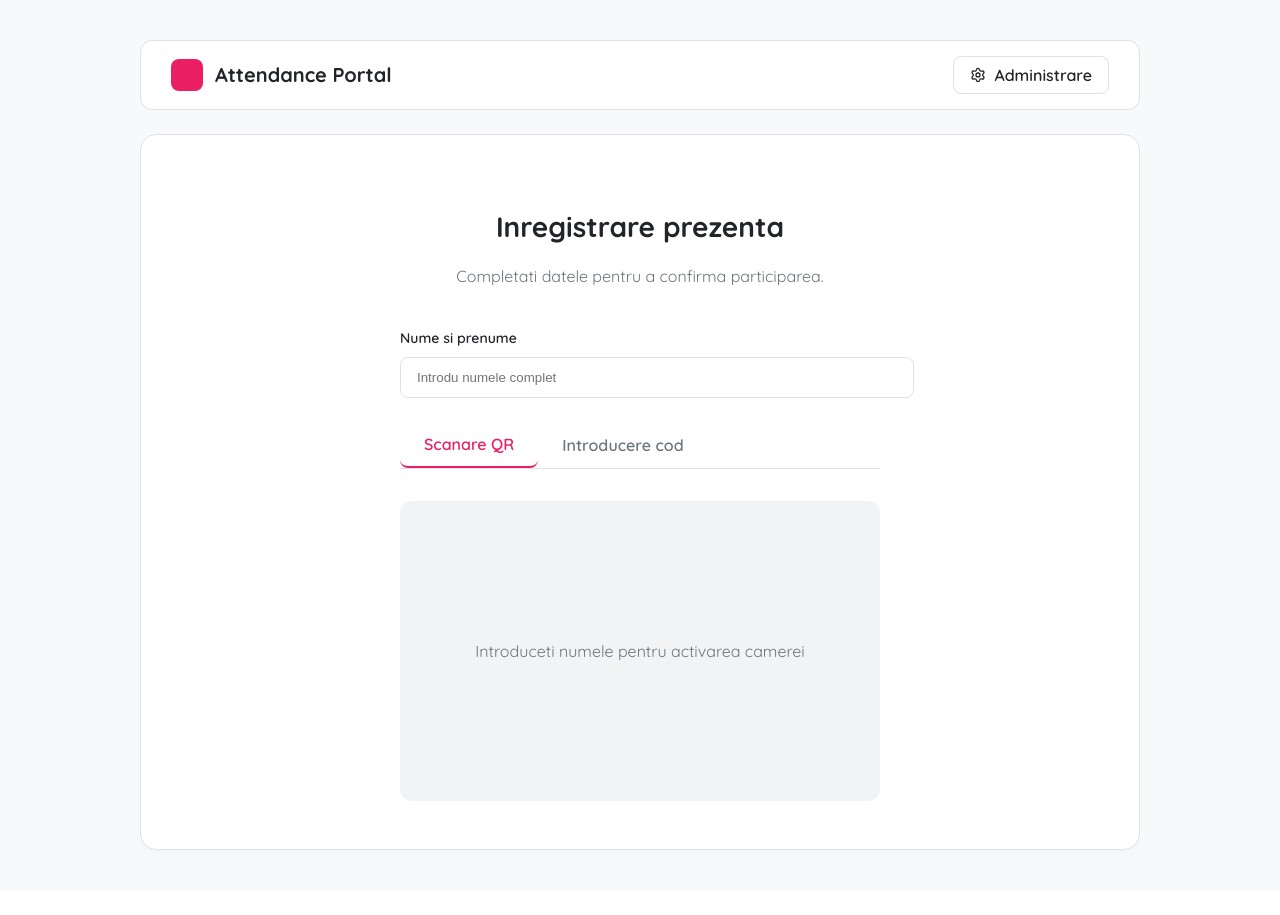
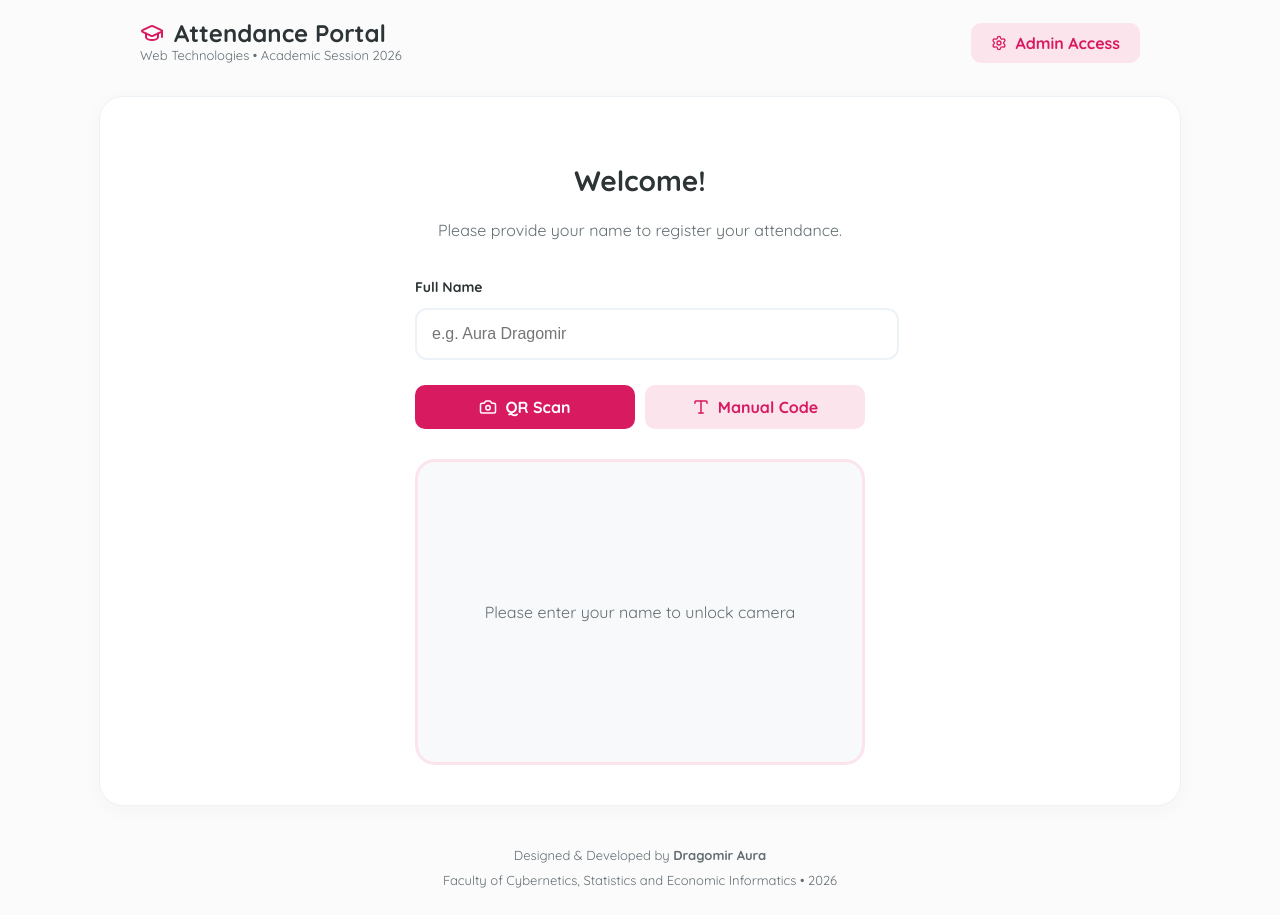
Before and after one commit to Auraelena1/webtech-project-aura-cris-2026, a React (Vite) app in the folder Frontend/: page / in a window 1280 px wide. Before the commit the page ends 890 px from the top, so only its background shows below. Built offline with nearby package versions, Linux system fonts and the light colour scheme.

Commit message:
am schimbat sa fie in engleza pagina

```diff
--- a/Frontend/src/App.jsx
+++ b/Frontend/src/App.jsx
@@ -1,10 +1,17 @@
 import { useState, useEffect } from 'react'
 import axios from 'axios'
-import { Camera, Type, Download, ChevronRight, Settings, Check, AlertTriangle, User, BarChart3 } from 'lucide-react'
+import {
+  Camera, Type, Download, Settings, Check,
+  AlertTriangle, User, GraduationCap, Clock, Sparkles
+} from 'lucide-react'
 import { Html5QrcodeScanner } from 'html5-qrcode'
 import { QRCodeSVG } from 'qrcode.react'
 import * as XLSX from 'xlsx'
 
+/**
+ * Attendance Management Application - Web Technologies Project 2026
+ * Developed by: Dragomir Aura
+ */
 function App() {
   const [role, setRole] = useState('student')
   const [activeTab, setActiveTab] = useState('scan')
@@ -13,21 +20,22 @@ function App() {
   const [message, setMessage] = useState(null)
   const [eventData, setEventData] = useState(null)
   const [attendanceList, setAttendanceList] = useState([])
+  const [loading, setLoading] = useState(false)
+  const [advice, setAdvice] = useState('') // Stocăm sfatul de la API-ul extern
 
-  // URL-ul tau de backend de pe Render
   const API_URL = 'https://webtech-project-aura-cris-2026.onrender.com';
 
-  // 1. Logica pentru Scanner
+  // Logic for QR Scanner initialization
   useEffect(() => {
     let scanner;
-    if (role === 'student' && activeTab === 'scan' && name.length > 2) {
+    if (role === 'student' && activeTab === 'scan' && name.trim().length > 2) {
       scanner = new Html5QrcodeScanner("reader", { fps: 10, qrbox: 250 });
       scanner.render((text) => { sendCheckIn(text); scanner.clear(); }, (err) => {});
     }
     return () => { if (scanner) scanner.clear().catch(() => {}); };
   }, [role, activeTab, name.length > 2]);
 
-  // 2. Monitorizare in timp real pentru Organizator
+  // Real-time updates for the organizer (polling every 3 seconds)
   useEffect(() => {
     let interval;
     if (role === 'organizer' && eventData) {
@@ -35,170 +43,188 @@ function App() {
         try {
           const res = await axios.get(`${API_URL}/events/${eventData.id}/attendance`);
           setAttendanceList(res.data);
-        } catch (err) {
-          console.error("Eroare la actualizarea listei");
-        }
-      }, 3000); // Verifica la fiecare 3 secunde
+        } catch (err) { console.error("Sync error"); }
+      }, 3000);
     }
     return () => clearInterval(interval);
   }, [role, eventData]);
 
   const sendCheckIn = async (codeToSend) => {
+    setLoading(true);
     try {
-      // AM ADAUGAT /checkin AICI
-      const res = await axios.post(`${API_URL}/checkin`, { participantName: name, code: codeToSend })
-      setMessage({ type: 'success', text: 'Prezenta a fost inregistrata in baza de date.' })
+      const res = await axios.post(`${API_URL}/checkin`, {
+        participantName: name,
+        code: codeToSend
+      });
+      setMessage({ type: 'success', text: 'Attendance recorded successfully!' });
+      setAdvice(res.data.advice); // Salvăm sfatul primit din API-ul extern
     } catch (err) {
-      setMessage({ type: 'error', text: err.response?.data?.message || 'Eroare la procesarea solicitarii.' })
-    }
+      setMessage({ type: 'error', text: err.response?.data?.message || 'Check-in failed.' });
+    } finally { setLoading(false); }
   }
 
   const createEvent = async () => {
+    setLoading(true);
     try {
-      // Pasul A: Ne asiguram ca exista un grup (pentru ca baza de date SQLite se reseteaza pe Render)
-      try {
-        await axios.post(`${API_URL}/groups`, { name: "Grup General" });
-      } catch (e) {
-        // Daca grupul exista deja, mergem mai departe
-      }
-
-      // Pasul B: Cream evenimentul
+      try { await axios.post(`${API_URL}/groups`, { name: "WebTech Class" }); } catch (e) {}
       const res = await axios.post(`${API_URL}/groups/1/events`, {
-        name: "Sesiune Tehnologii Web",
+        name: "Web Technologies Lab Session",
         startTime: new Date(),
         duration: 120
       });
-
-      // Pasul C: Deschidem evenimentul automat (status OPEN)
       const openRes = await axios.patch(`${API_URL}/events/${res.data.id}/status`, { status: 'OPEN' });
-
       setEventData(openRes.data);
-      setMessage({ type: 'success', text: 'Eveniment creat si deschis pentru scanare!' });
+      setMessage({ type: 'success', text: 'Session is now live!' });
     } catch (err) {
-      setMessage({ type: 'error', text: 'Nu am putut crea evenimentul. Verifica daca serverul e pornit.' });
-    }
+      setMessage({ type: 'error', text: 'Server connection error.' });
+    } finally { setLoading(false); }
   }
 
   const exportToExcel = () => {
-    const worksheet = XLSX.utils.json_to_sheet(attendanceList);
+    const dataToExport = attendanceList.map(item => ({
+      Student: item.participantName,
+      Time: new Date(item.checkInTime).toLocaleTimeString(),
+      Date: new Date(item.checkInTime).toLocaleDateString()
+    }));
+    const worksheet = XLSX.utils.json_to_sheet(dataToExport);
     const workbook = XLSX.utils.book_new();
-    XLSX.utils.book_append_sheet(workbook, worksheet, "Prezenta");
-    XLSX.writeFile(workbook, `Raport_Prezenta.xlsx`);
+    XLSX.utils.book_append_sheet(workbook, worksheet, "Attendance");
+    XLSX.writeFile(workbook, `Attendance_Report_${new Date().toLocaleDateString()}.xlsx`);
   }
 
   const theme = {
-    bg: '#F8F9FA',
+    bg: '#FBFBFC',
     card: '#FFFFFF',
-    primary: '#E91E63',
-    text: '#212529',
-    textMuted: '#6C757D',
-    border: '#DEE2E6',
-    success: '#198754',
-    danger: '#DC3545'
+    primary: '#D81B60', // Deep rose
+    accent: '#FCE4EC',
+    text: '#2D3436',
+    muted: '#636E72',
+    border: '#EDF2F7'
   }
 
   return (
     <div style={{
       minHeight: '100vh', width: '100vw', backgroundColor: theme.bg, color: theme.text,
       fontFamily: "'Quicksand', sans-serif", display: 'flex', flexDirection: 'column',
-      alignItems: 'center', padding: '40px 20px', boxSizing: 'border-box'
+      alignItems: 'center', padding: '20px', boxSizing: 'border-box'
     }}>
-      <div style={{ width: '100%', maxWidth: '1000px' }}>
-        <nav style={{
-          display: 'flex', justifyContent: 'space-between', alignItems: 'center',
-          backgroundColor: theme.card, padding: '15px 30px', borderRadius: '12px',
-          marginBottom: '24px', border: `1px solid ${theme.border}`
-        }}>
-          <div style={{ display: 'flex', alignItems: 'center', gap: '12px' }}>
-            <div style={{ width: '32px', height: '32px', backgroundColor: theme.primary, borderRadius: '8px' }}></div>
-            <span style={{ fontWeight: '700', fontSize: '20px' }}>Attendance Portal</span>
+
+      {/* PROFESSIONAL HEADER */}
+      <div style={{ width: '100%', maxWidth: '1000px', display: 'flex', justifyContent: 'space-between', alignItems: 'center', marginBottom: '30px' }}>
+        <div>
+          <h1 style={{ margin: 0, fontSize: '24px', fontWeight: '800', display: 'flex', alignItems: 'center', gap: '10px' }}>
+            <GraduationCap color={theme.primary} /> Attendance Portal
+          </h1>
+          <p style={{ margin: 0, fontSize: '13px', color: theme.muted }}>Web Technologies • Academic Session 2026</p>
         </div>
         <button
           onClick={() => setRole(role === 'student' ? 'organizer' : 'student')}
           style={{
-              backgroundColor: 'transparent', border: `1px solid ${theme.border}`,
-              padding: '8px 16px', borderRadius: '8px', cursor: 'pointer', fontWeight: '600',
-              display: 'flex', alignItems: 'center', gap: '8px', color: theme.text
+            backgroundColor: theme.accent, color: theme.primary, border: 'none',
+            padding: '10px 20px', borderRadius: '10px', cursor: 'pointer', fontWeight: '700',
+            display: 'flex', alignItems: 'center', gap: '8px'
           }}
         >
           {role === 'student' ? <Settings size={16}/> : <User size={16}/>}
-            {role === 'student' ? 'Administrare' : 'Acces Student'}
+          {role === 'student' ? 'Admin Access' : 'Student Mode'}
         </button>
-        </nav>
+      </div>
 
       <main style={{
-          backgroundColor: theme.card, borderRadius: '16px', padding: '48px',
-          border: `1px solid ${theme.border}`, boxShadow: '0 2px 4px rgba(0,0,0,0.02)'
+        width: '100%', maxWidth: '1000px', backgroundColor: theme.card, borderRadius: '24px',
+        padding: '40px', border: `1px solid ${theme.border}`, boxShadow: '0 4px 20px rgba(0,0,0,0.03)'
       }}>
 
         {role === 'student' ? (
-            <div style={{ maxWidth: '480px', margin: '0 auto' }}>
-              <h2 style={{ fontSize: '28px', marginBottom: '8px', textAlign: 'center' }}>Inregistrare prezenta</h2>
-              <p style={{ color: theme.textMuted, textAlign: 'center', marginBottom: '40px' }}>Completati datele pentru a confirma participarea.</p>
+          <div style={{ maxWidth: '450px', margin: '0 auto' }}>
+            <h2 style={{ textAlign: 'center', fontSize: '28px', marginBottom: '10px' }}>Welcome!</h2>
+            <p style={{ textAlign: 'center', color: theme.muted, marginBottom: '35px' }}>Please provide your name to register your attendance.</p>
 
-              <div style={{ marginBottom: '24px' }}>
-                <label style={{ display: 'block', fontWeight: '600', marginBottom: '8px', fontSize: '14px' }}>Nume si prenume</label>
+            <div style={{ marginBottom: '25px' }}>
+              <label style={{ display: 'block', fontWeight: '700', marginBottom: '10px', fontSize: '14px' }}>Full Name</label>
               <input
-                  style={{ width: '100%', padding: '12px 16px', borderRadius: '8px', border: `1px solid ${theme.border}`, outline: 'none' }}
+                style={{ width: '100%', padding: '15px', borderRadius: '12px', border: `2px solid ${theme.border}`, fontSize: '16px', outline: 'none', transition: '0.3s' }}
                 value={name} onChange={(e) => setName(e.target.value)}
-                  placeholder="Introdu numele complet"
+                placeholder="e.g. Aura Dragomir"
               />
             </div>
 
-              <div style={{ display: 'flex', borderBottom: `1px solid ${theme.border}`, marginBottom: '32px' }}>
-                <button onClick={() => setActiveTab('scan')} style={{ padding: '12px 24px', backgroundColor: 'transparent', border: 'none', borderBottom: activeTab === 'scan' ? `2px solid ${theme.primary}` : 'none', color: activeTab === 'scan' ? theme.primary : theme.textMuted, cursor: 'pointer', fontWeight: '600' }}>Scanare QR</button>
-                <button onClick={() => setActiveTab('manual')} style={{ padding: '12px 24px', backgroundColor: 'transparent', border: 'none', borderBottom: activeTab === 'manual' ? `2px solid ${theme.primary}` : 'none', color: activeTab === 'manual' ? theme.primary : theme.textMuted, cursor: 'pointer', fontWeight: '600' }}>Introducere cod</button>
+            <div style={{ display: 'flex', gap: '10px', marginBottom: '30px' }}>
+              <button onClick={() => setActiveTab('scan')} style={{ flex: 1, padding: '12px', borderRadius: '10px', border: 'none', backgroundColor: activeTab === 'scan' ? theme.primary : theme.accent, color: activeTab === 'scan' ? 'white' : theme.primary, fontWeight: '700', cursor: 'pointer', display: 'flex', alignItems: 'center', justifyContent: 'center', gap: '8px' }}>
+                <Camera size={18}/> QR Scan
+              </button>
+              <button onClick={() => setActiveTab('manual')} style={{ flex: 1, padding: '12px', borderRadius: '10px', border: 'none', backgroundColor: activeTab === 'manual' ? theme.primary : theme.accent, color: activeTab === 'manual' ? 'white' : theme.primary, fontWeight: '700', cursor: 'pointer', display: 'flex', alignItems: 'center', justifyContent: 'center', gap: '8px' }}>
+                <Type size={18}/> Manual Code
+              </button>
             </div>
 
             {activeTab === 'scan' && (
-                <div style={{ backgroundColor: '#F1F3F5', borderRadius: '12px', overflow: 'hidden', minHeight: '300px', display: 'flex', alignItems: 'center', justifyContent: 'center' }}>
-                  {name.length > 2 ? <div id="reader" style={{ width: '100%' }}></div> : <p style={{ color: theme.textMuted }}>Introduceti numele pentru activarea camerei</p>}
+              <div style={{ border: `3px solid ${theme.accent}`, borderRadius: '20px', overflow: 'hidden', minHeight: '300px', display: 'flex', alignItems: 'center', justifyContent: 'center', backgroundColor: '#F8F9FA' }}>
+                {name.trim().length > 2 ? <div id="reader" style={{ width: '100%' }}></div> : <p style={{ color: theme.muted, padding: '20px', textAlign: 'center' }}>Please enter your name to unlock camera</p>}
               </div>
             )}
 
             {activeTab === 'manual' && (
-                <div>
-                  <input style={{ width: '100%', padding: '12px 16px', borderRadius: '8px', border: `1px solid ${theme.border}`, marginBottom: '16px' }} value={code} onChange={(e) => setCode(e.target.value)} placeholder="Cod de acces" />
-                  <button onClick={() => sendCheckIn(code)} style={{ width: '100%', backgroundColor: theme.primary, color: 'white', border: 'none', padding: '14px', borderRadius: '8px', fontWeight: '600', cursor: 'pointer' }}>Confirma prezenta</button>
+              <div style={{ display: 'flex', flexDirection: 'column', gap: '15px' }}>
+                <input style={{ width: '100%', padding: '15px', borderRadius: '12px', border: `2px solid ${theme.border}`, fontSize: '20px', textAlign: 'center', letterSpacing: '2px' }} value={code} onChange={(e) => setCode(e.target.value)} placeholder="ENTER CODE" />
+                <button disabled={loading} onClick={() => sendCheckIn(code)} style={{ width: '100%', backgroundColor: theme.primary, color: 'white', border: 'none', padding: '16px', borderRadius: '12px', fontWeight: '700', cursor: 'pointer', opacity: loading ? 0.7 : 1 }}>
+                  {loading ? 'Processing...' : 'Submit Attendance'}
+                </button>
               </div>
             )}
           </div>
         ) : (
-            <div style={{ display: 'grid', gridTemplateColumns: eventData ? '400px 1fr' : '1fr', gap: '64px' }}>
-              <div>
-                <h2 style={{ fontSize: '24px', marginBottom: '24px' }}>Panou de control</h2>
+          <div style={{ display: 'grid', gridTemplateColumns: eventData ? '1fr 1.2fr' : '1fr', gap: '50px' }}>
+            <div style={{ textAlign: 'center', borderRight: eventData ? `1px solid ${theme.border}` : 'none', paddingRight: eventData ? '40px' : '0' }}>
+              <h2 style={{ fontSize: '24px', marginBottom: '30px', textAlign: 'left' }}>Session Control</h2>
               {!eventData ? (
-                  <button onClick={createEvent} style={{ backgroundColor: theme.primary, color: 'white', border: 'none', padding: '16px 32px', borderRadius: '8px', fontWeight: '600', cursor: 'pointer' }}>Genereaza cod eveniment</button>
+                <div style={{ padding: '60px 20px', backgroundColor: theme.bg, borderRadius: '20px', border: `2px dashed ${theme.border}` }}>
+                  <button onClick={createEvent} style={{ backgroundColor: theme.primary, color: 'white', border: 'none', padding: '18px 36px', borderRadius: '15px', fontWeight: '700', cursor: 'pointer', fontSize: '16px' }}>
+                    Start New Session
+                  </button>
+                  <p style={{ marginTop: '15px', color: theme.muted }}>This will generate a unique QR code for students.</p>
+                </div>
               ) : (
-                  <div style={{ border: `1px solid ${theme.border}`, padding: '32px', borderRadius: '12px', textAlign: 'center' }}>
-                    <QRCodeSVG value={eventData.accessCode} size={220} />
-                    <div style={{ marginTop: '24px' }}>
-                      <span style={{ fontSize: '14px', color: theme.textMuted }}>COD ACCES</span>
-                      <div style={{ fontSize: '32px', fontWeight: '700', letterSpacing: '4px', color: theme.primary }}>{eventData.accessCode}</div>
+                <div style={{ padding: '20px' }}>
+                  <QRCodeSVG value={eventData.accessCode} size={250} fgColor={theme.primary} />
+                  <div style={{ marginTop: '25px' }}>
+                    <p style={{ margin: 0, fontSize: '12px', color: theme.muted, fontWeight: '700' }}>ACCESS CODE</p>
+                    <h3 style={{ fontSize: '40px', margin: '5px 0', color: theme.primary, letterSpacing: '5px' }}>{eventData.accessCode}</h3>
                   </div>
-                    <button onClick={exportToExcel} style={{ marginTop: '32px', width: '100%', backgroundColor: '#212529', color: 'white', border: 'none', padding: '12px', borderRadius: '8px', cursor: 'pointer', display: 'flex', alignItems: 'center', justifyContent: 'center', gap: '8px' }}><Download size={16}/> Exporta datele (XLSX)</button>
                 </div>
               )}
             </div>
 
             {eventData && (
               <div>
-                  <h3 style={{ marginBottom: '24px' }}>Lista participanti ({attendanceList.length})</h3>
-                  <div style={{ border: `1px solid ${theme.border}`, borderRadius: '12px', overflow: 'hidden' }}>
+                <div style={{ display: 'flex', justifyContent: 'space-between', alignItems: 'center', marginBottom: '25px' }}>
+                  <h3 style={{ margin: 0 }}>Registered Students ({attendanceList.length})</h3>
+                  <button onClick={exportToExcel} style={{ backgroundColor: '#2D3436', color: 'white', border: 'none', padding: '8px 15px', borderRadius: '8px', cursor: 'pointer', fontSize: '13px', display: 'flex', alignItems: 'center', gap: '6px' }}>
+                    <Download size={14}/> Export XLSX
+                  </button>
+                </div>
+                <div style={{ maxHeight: '400px', overflowY: 'auto', border: `1px solid ${theme.border}`, borderRadius: '15px' }}>
                   <table style={{ width: '100%', borderCollapse: 'collapse' }}>
-                      <thead style={{ backgroundColor: '#F8F9FA' }}>
+                    <thead style={{ backgroundColor: theme.bg, position: 'sticky', top: 0 }}>
                       <tr>
-                          <th style={{ textAlign: 'left', padding: '12px 20px', color: theme.textMuted }}>NUME</th>
-                          <th style={{ textAlign: 'right', padding: '12px 20px', color: theme.textMuted }}>ORA</th>
+                        <th style={{ textAlign: 'left', padding: '15px', fontSize: '12px', color: theme.muted }}>STUDENT NAME</th>
+                        <th style={{ textAlign: 'right', padding: '15px', fontSize: '12px', color: theme.muted }}>TIMESTAMP</th>
                       </tr>
                     </thead>
                     <tbody>
-                        {attendanceList.map((row, i) => (
+                      {attendanceList.length === 0 ? (
+                        <tr><td colSpan="2" style={{ padding: '40px', textAlign: 'center', color: '#B2BEC3' }}>Waiting for the first student...</td></tr>
+                      ) : (
+                        attendanceList.map((row, i) => (
                           <tr key={i} style={{ borderTop: `1px solid ${theme.border}` }}>
-                            <td style={{ padding: '14px 20px', fontWeight: '500' }}>{row.participantName}</td>
-                            <td style={{ padding: '14px 20px', textAlign: 'right', color: theme.textMuted }}>{new Date(row.checkInTime).toLocaleTimeString()}</td>
+                            <td style={{ padding: '15px', fontWeight: '600' }}>{row.participantName}</td>
+                            <td style={{ padding: '15px', textAlign: 'right', color: theme.muted, fontSize: '14px' }}>
+                              <Clock size={12} style={{ marginRight: '4px', verticalAlign: 'middle' }} />
+                              {new Date(row.checkInTime).toLocaleTimeString([], { hour: '2-digit', minute: '2-digit' })}
+                            </td>
                           </tr>
-                        ))}
+                        ))
+                      )}
                     </tbody>
                   </table>
                 </div>
@@ -207,20 +233,31 @@ function App() {
           </div>
         )}
 
+        {/* FEEDBACK MESSAGES & EXTERNAL API ADVICE */}
         {message && (
           <div style={{
-              marginTop: '40px', padding: '16px', borderRadius: '8px',
-              backgroundColor: message.type === 'success' ? '#EBFBEE' : '#FFF5F5',
-              color: message.type === 'success' ? theme.success : theme.danger,
-              display: 'flex', alignItems: 'center', gap: '12px', fontWeight: '500',
-              border: `1px solid ${message.type === 'success' ? '#D3F9D8' : '#FFE3E3'}`
+            marginTop: '30px', padding: '20px', borderRadius: '15px',
+            backgroundColor: message.type === 'success' ? '#F0FFF4' : '#FFF5F5',
+            border: `1px solid ${message.type === 'success' ? '#C6F6D5' : '#FED7D7'}`,
+            color: message.type === 'success' ? '#2F855A' : '#C53030'
           }}>
-              {message.type === 'success' ? <Check size={18}/> : <AlertTriangle size={18}/>}
+            <div style={{ display: 'flex', alignItems: 'center', gap: '10px', fontWeight: '700', marginBottom: advice ? '10px' : '0' }}>
+              {message.type === 'success' ? <Check size={20}/> : <AlertTriangle size={20}/>}
               {message.text}
+            </div>
+            {message.type === 'success' && advice && (
+              <div style={{ padding: '10px', backgroundColor: 'rgba(255,255,255,0.5)', borderRadius: '10px', fontSize: '14px', fontStyle: 'italic', display: 'flex', gap: '8px' }}>
+                <Sparkles size={16} /> <strong>Daily Advice:</strong> "{advice}"
+              </div>
+            )}
           </div>
         )}
       </main>
-      </div>
+
+      <footer style={{ marginTop: '40px', textAlign: 'center', color: theme.muted, fontSize: '13px' }}>
+        <p style={{ margin: 0 }}>Designed & Developed by <strong>Dragomir Aura</strong></p>
+        <p style={{ margin: '5px 0' }}>Faculty of Cybernetics, Statistics and Economic Informatics • 2026</p>
+      </footer>
     </div>
   )
 }
```
Lines whose indentation alone changed are shown as unchanged.
